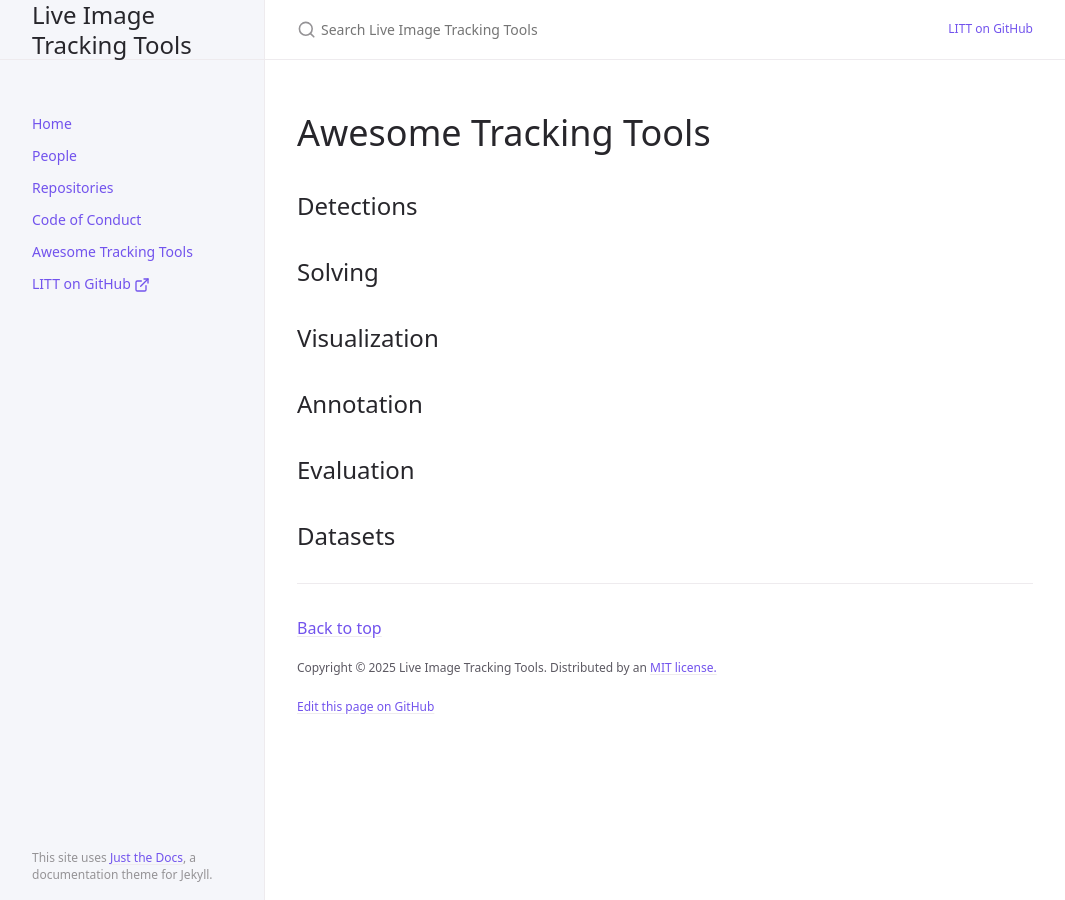
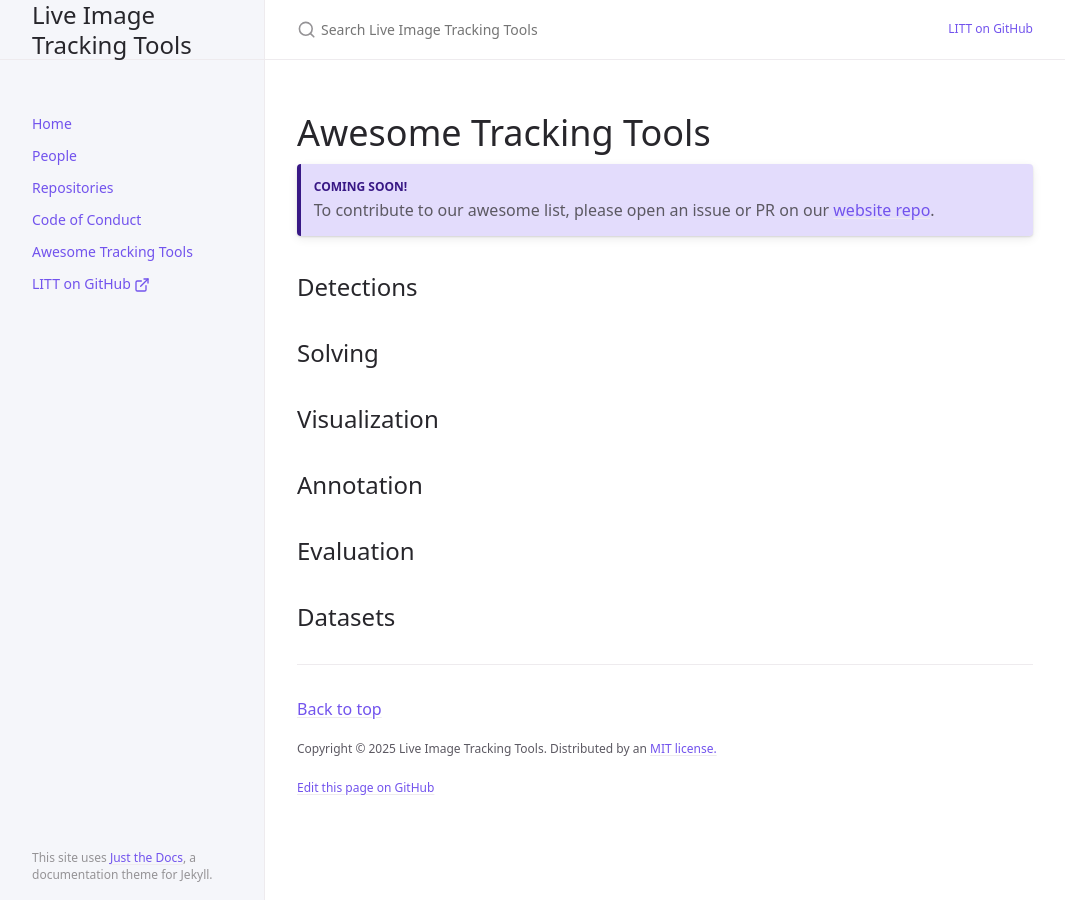
Before and after one commit to live-image-tracking-tools/live-image-tracking-tools.github.io, a Jekyll site: the page built from pages/awesome-tools.md, in a window 1280 px wide. Shown: the whole page, without its empty margins (107-1172 px from the left). Built offline with Jekyll 4.4.1, drawn with Linux system fonts in a browser that asks for light colours; cached includes are drawn as plain includes.

Commit message:
Add coming soon callout for the awesome list page

```diff
--- a/pages/awesome-tools.md
+++ b/pages/awesome-tools.md
@@ -7,6 +7,12 @@ description: ""
 ---
 
 # {{ page.title }}
+
+{: .note-title }
+> Coming Soon!
+>
+> To contribute to our awesome list, please open an issue or PR on our [website repo](https://github.com/live-image-tracking-tools/live-image-tracking-tools.github.io).
+
 
 ## Detections
 
```
